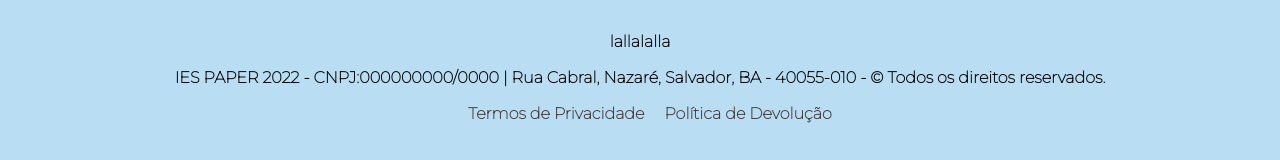
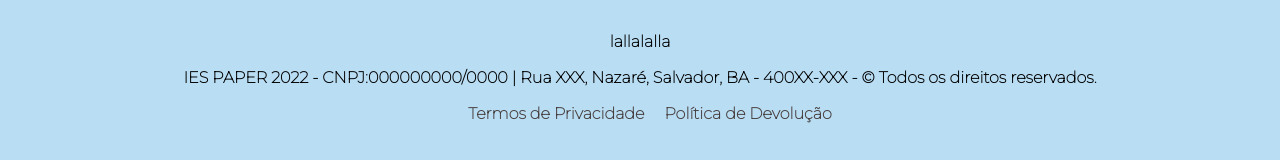
Before and after one commit to Enzaraol/pessoal-iespaper, a plain HTML site: page index.html in a window 1280 px wide. Shown: the part 1433-1593 px from the top of the page. Drawn offline with Linux system fonts and the light colour scheme.

Commit message:
Update index.html

```diff
--- a/index.html
+++ b/index.html
@@ -110,7 +110,7 @@
         <div class="div-footer">
             <div class="container-info">
                 <div class="info-icons"><p>lallalalla</p></div>
-                <div class="info-adress"><p>IES PAPER 2022 - CNPJ:000000000/0000 | Rua Cabral, Nazaré, Salvador, BA - 40055-010 - &copy; Todos os direitos reservados. </p></div>
+                <div class="info-adress"><p>IES PAPER 2022 - CNPJ:000000000/0000 | Rua XXX, Nazaré, Salvador, BA - 400XX-XXX - &copy; Todos os direitos reservados. </p></div>
                 <div class="info-terms">
                     <div class="terms"><h3><a href="#">Termos de Privacidade</a></h3></div>
                     <div class="terms"><h3><a href="#">Política de Devolução</a></h3></div>
```
